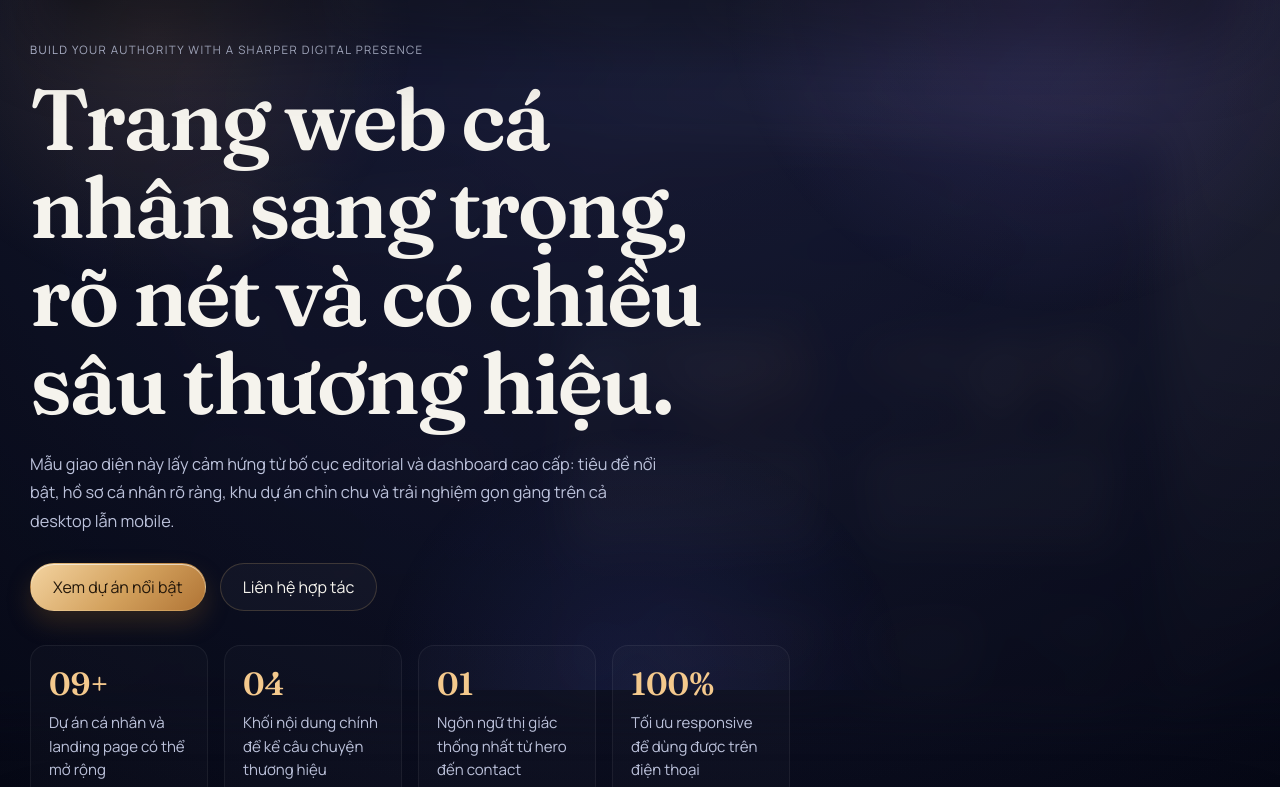
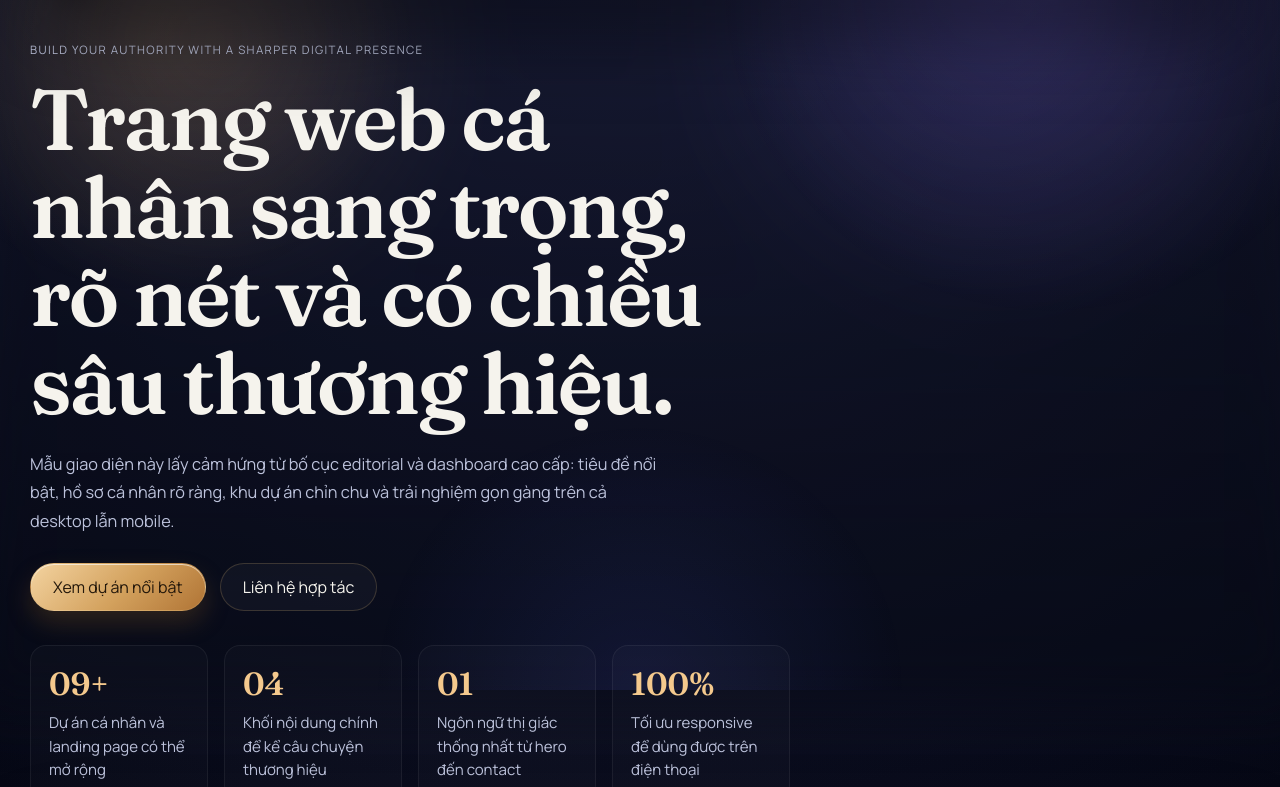
Before and after one commit to phuonglt26/phuonglt26.github.io, a plain HTML site: page index.html in a window 1280 px wide. Shown: the part 110-897 px from the top of the page. Drawn offline with Linux system fonts and the light colour scheme.

Commit message:
delete background

```diff
--- a/styles.css
+++ b/styles.css
@@ -48,11 +48,12 @@ body::after {
 
 body::before {
   background:
-    linear-gradient(180deg, rgba(7, 10, 22, 0.65), rgba(7, 10, 22, 0.95)),
-    url("profile.jpg") center top / cover no-repeat;
-  opacity: 0.28;
-  filter: saturate(1.15) blur(18px);
-  transform: scale(1.08);
+    radial-gradient(circle at 18% 20%, rgba(255, 205, 134, 0.12), transparent 22%),
+    radial-gradient(circle at 76% 14%, rgba(133, 119, 255, 0.14), transparent 28%),
+    linear-gradient(180deg, rgba(7, 10, 22, 0.24), rgba(7, 10, 22, 0.62));
+  opacity: 1;
+  filter: blur(28px);
+  transform: scale(1.04);
 }
 
 body::after {
```
